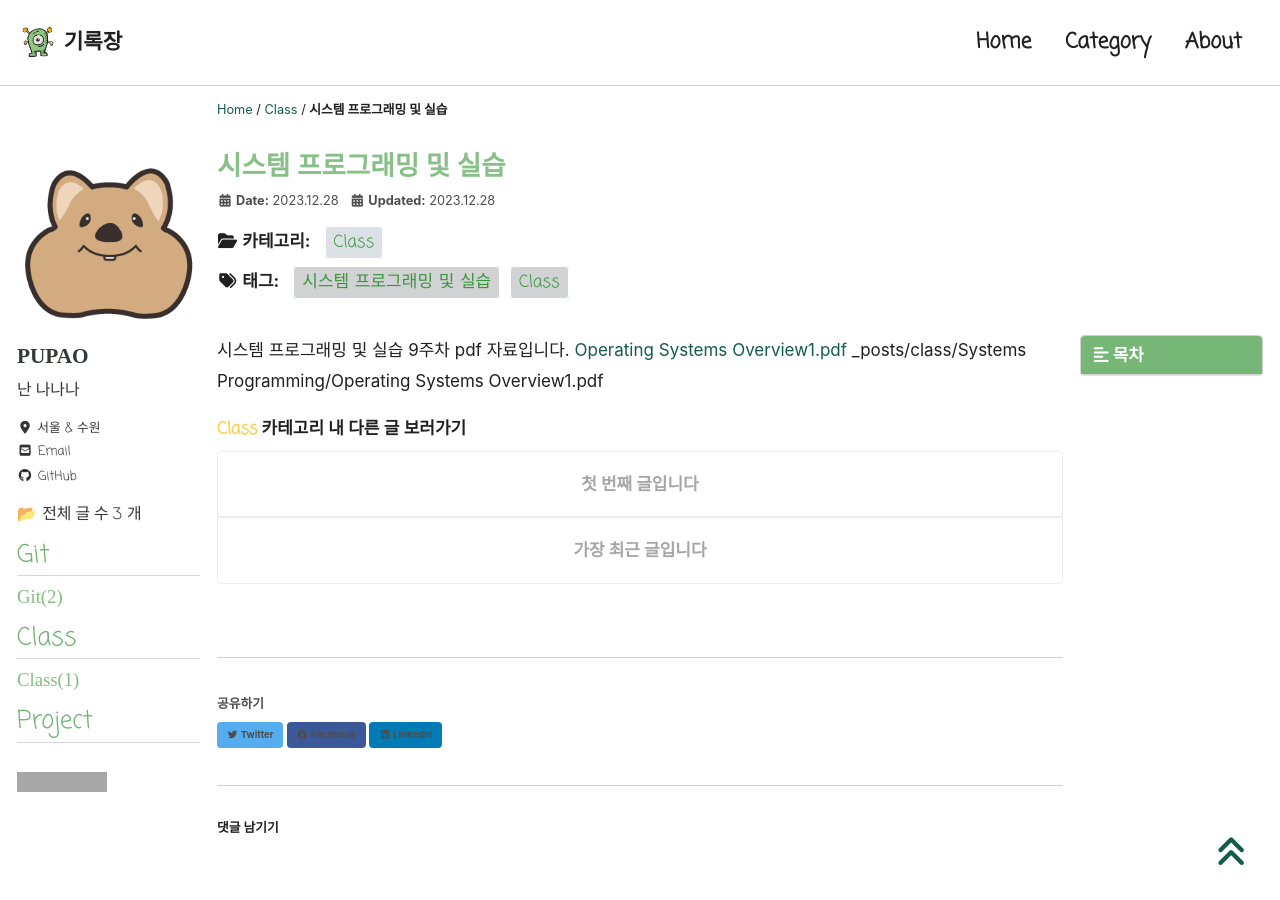
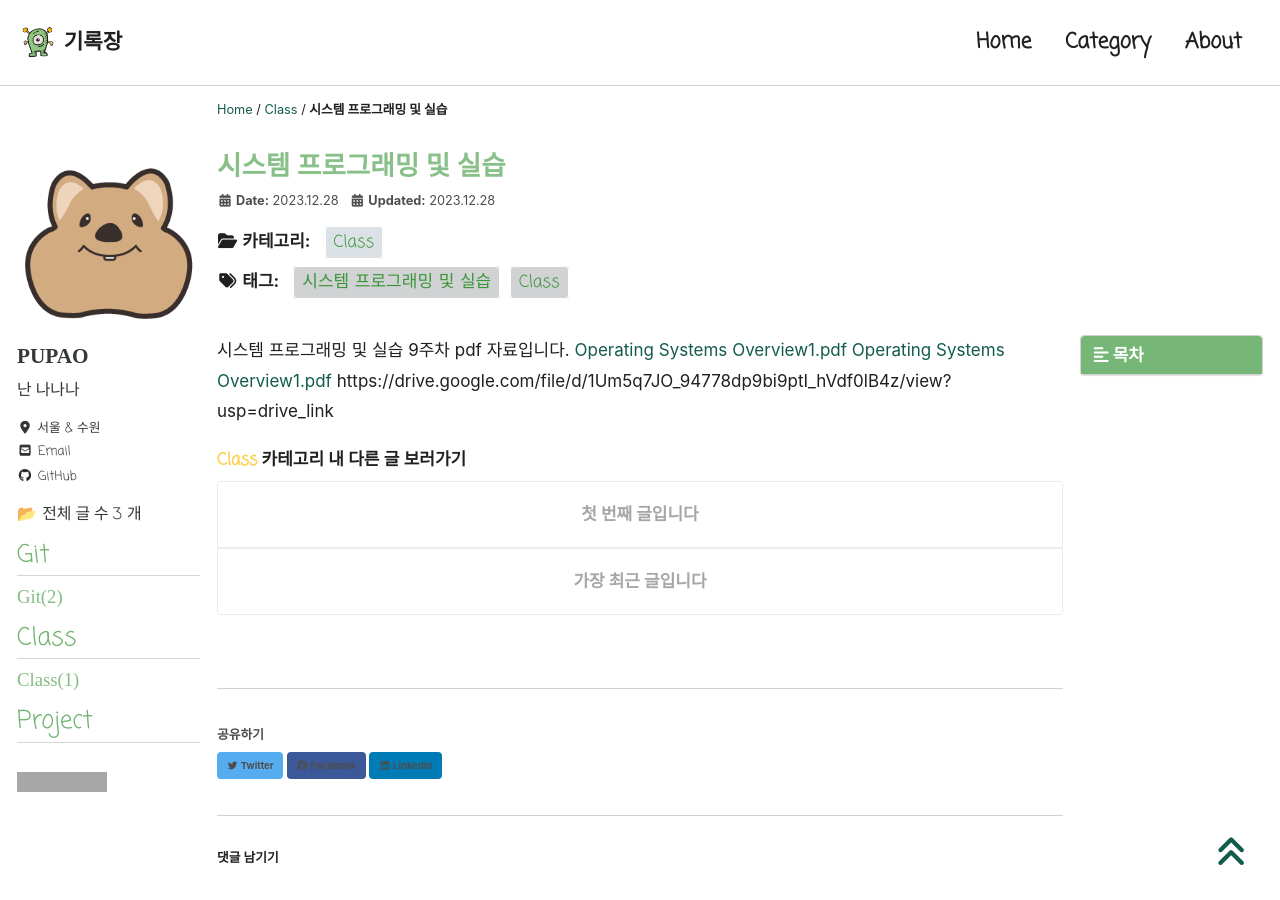
Before and after one commit to PUPAO/PUPAO.github.io, a Jekyll site: the page built from _posts/class/Systems Programming/2023-12-28-9장.md, in a window 1280 px wide and 900 px high. Built offline with Jekyll 4.4.1, drawn with Linux system fonts in a browser that asks for light colours; cached includes are drawn as plain includes; nearby versions of some CDN libraries; some web fonts are replaced; comment, search, counter and statistics services are not loaded; grey boxes are pictures that could not be loaded.

Commit message:
Update 2023-12-28-9장.md

```diff
--- a/_posts/class/Systems Programming/2023-12-28-9장.md
+++ b/_posts/class/Systems Programming/2023-12-28-9장.md
@@ -15,4 +15,5 @@ last_modified_at: 2023-12-28
 ---
 시스템 프로그래밍 및 실습 9주차 pdf 자료입니다.
 [Operating Systems Overview1.pdf](https://github.com/PUPAO/PUPAO.github.io/files/13795256/Operating.Systems.Overview1.pdf)
-_posts/class/Systems Programming/Operating Systems Overview1.pdf
+[Operating Systems Overview1.pdf](https://drive.google.com/file/d/1Um5q7JO_94778dp9bi9ptI_hVdf0lB4z/view?usp=drive_link)
+https://drive.google.com/file/d/1Um5q7JO_94778dp9bi9ptI_hVdf0lB4z/view?usp=drive_link
```
